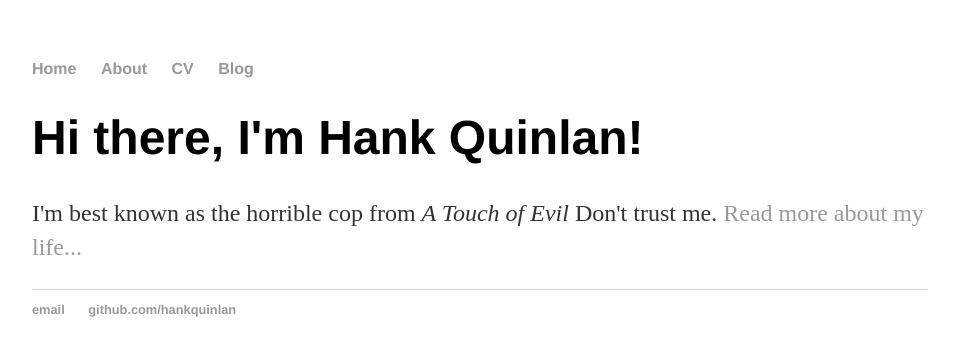
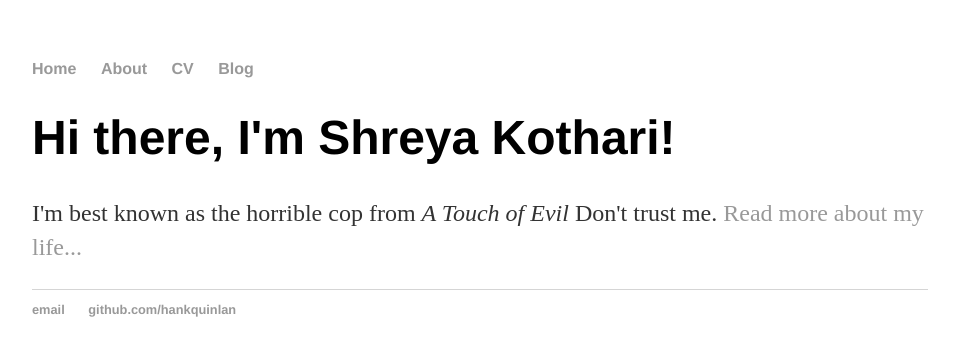
Before and after one commit to shreya-sk/shreya-sk.github.io, a Jekyll site: the page built from index.html, in a window 1280 px wide. Shown: the top 356 px of the page, without its empty margins (160-1115 px from the left). Built offline with Jekyll 4.4.1, drawn with Linux system fonts in a browser that asks for light colours.

Commit message:
Update index.html

```diff
--- a/index.html
+++ b/index.html
@@ -1,30 +1,8 @@
-<!DOCTYPE html>
-<html>
-	<head>
-		<title>Hank Quinlan, Horrible Cop</title>
-		<!-- link to main stylesheet -->
-		<link rel="stylesheet" type="text/css" href="/css/main.css">
-	</head>
-	<body>
-		<nav>
-    		<ul>
-        		<li><a href="/">Home</a></li>
-	        	<li><a href="/about">About</a></li>
-        		<li><a href="/cv">CV</a></li>
-        		<li><a href="/blog">Blog</a></li>
-    		</ul>
-		</nav>
-		<div class="container">
-    		<div class="blurb">
-        		<h1>Hi there, I'm Hank Quinlan!</h1>
-				<p>I'm best known as the horrible cop from <em>A Touch of Evil</em> Don't trust me. <a href="/about">Read more about my life...</a></p>
-    		</div><!-- /.blurb -->
-		</div><!-- /.container -->
-		<footer>
-    		<ul>
-        		<li><a href="mailto:hankquinlanhub@gmail.com">email</a></li>
-        		<li><a href="https://github.com/hankquinlan">github.com/hankquinlan</a></li>
-			</ul>
-		</footer>
-	</body>
-</html>
+---
+layout: default
+title: Shreya Kothari, Blogger
+---
+<div class="blurb">
+	<h1>Hi there, I'm Shreya Kothari!</h1>
+	<p>I'm best known as the horrible cop from <em>A Touch of Evil</em> Don't trust me. <a href="/about">Read more about my life...</a></p>
+</div><!-- /.blurb -->
```
